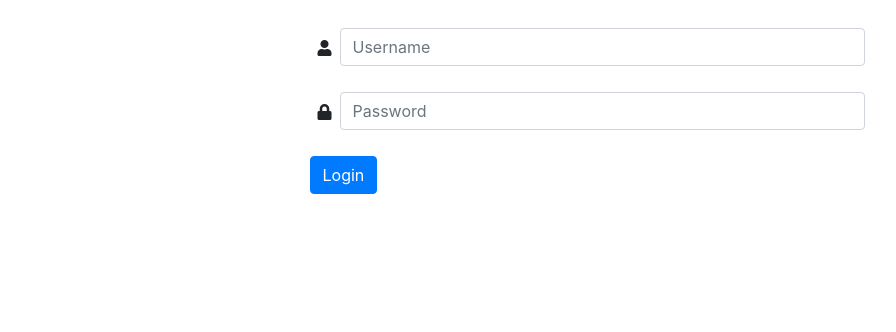
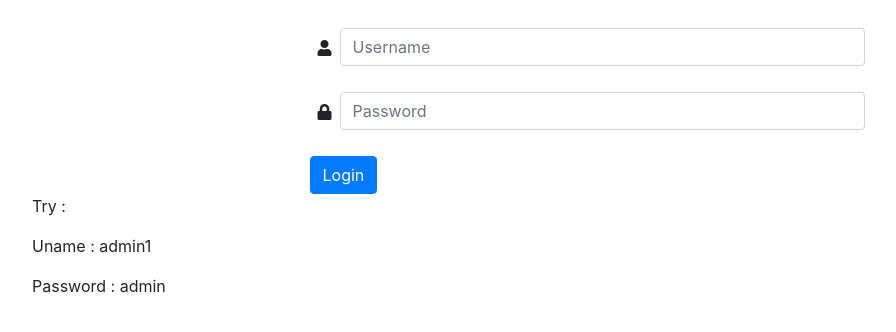
Before and after one commit to Kuroizai/Pemrograman-WEB, a PHP site: page / in a window 1280 px wide. Shown: the part 169-501 px from the top of the page, without its empty margins (53-949 px from the left). Run offline with PHP 8.4, Linux system fonts and the light colour scheme.

Commit message:
Update index.php

```diff
--- a/index.php
+++ b/index.php
@@ -40,5 +40,8 @@ if (isset($_COOKIE['mail']) && isset($_COOKIE['passwd'])){
                 </form>
             </div>
         </div>
+    <p>Try :</p>
+    <p>Uname : admin1</p>
+    <p>Password : admin</p>
     </div>
 <?= create_footer();?>
```
